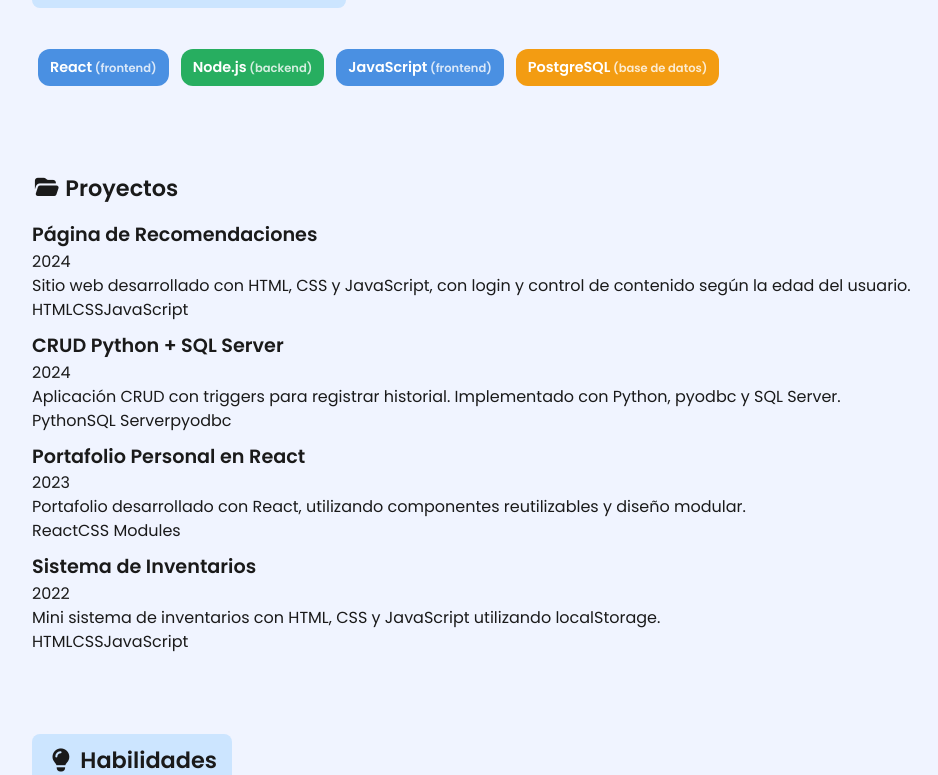
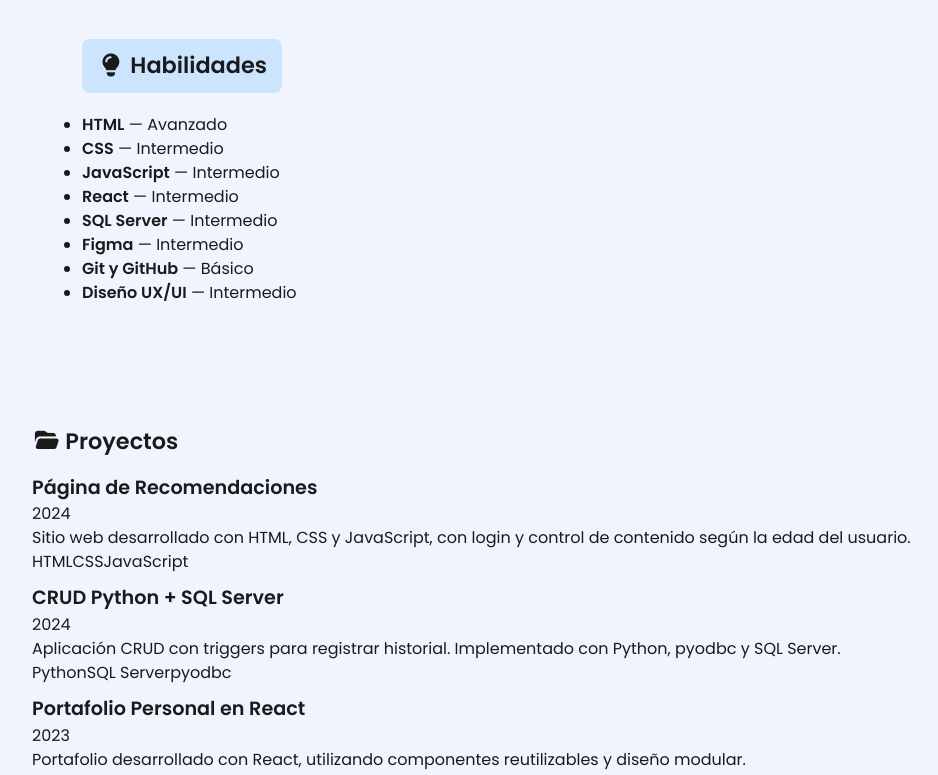
Before and after one commit to PROYECTOWEBREACT2/PROYECTO_REACT, a React (Vite) app: page / in a window 1280 px wide. Shown: the part 1858-2633 px from the top of the page, without its empty margins (18-956 px from the left). Built offline with nearby package versions, Linux system fonts and the light colour scheme.

Commit message:
feat: función agregarTecnologia en App.jsx y paso como prop

```diff
--- a/src/App.jsx
+++ b/src/App.jsx
@@ -1,5 +1,5 @@
-
-import React from "react";
+// src/App.jsx
+import React, { useState } from "react";
 
 import {
   CabeceraData,
@@ -11,39 +11,52 @@ import {
   HabilidadesData,
 } from "./data/cvData";
 
-
 import CabeceraCV from "./Componentes/CabeceraCV";
 import Perfil from "./Componentes/Perfil";
 import Educacion from "./Componentes/Educacion";
 import Experiencia from "./Componentes/Experiencia";
 import StackTecnologias from "./Componentes/StackTecnologias";
-import Habilidades from "./Componentes/Habilidades";
-import "./App.css";
+import ToggleHabilidades from "./Componentes/ToggleHabilidades";
+import FormularioTecnologia from "./Componentes/FormularioTecnologia";
 import Proyectos from "./Componentes/Proyectos";
-import "./App.css";
+
 import "./App.css";
 import "@fortawesome/fontawesome-free/css/all.min.css";
 
+function App() {
 
-function App() {
+  const [tecnologias, setTecnologias] = useState(
+    StackTecnologiasData.tecnologias
+  );
+
+
+  const agregarTecnologia = (nuevaTec) => {
+    setTecnologias(prev => [...prev, nuevaTec]);
+  };
+
   return (
-    <div >
+    <div>
       <CabeceraCV
-       nombre={CabeceraData.nombre}
-       rol={CabeceraData.rol}
-       contacto={CabeceraData.contacto} />
+        nombre={CabeceraData.nombre}
+        rol={CabeceraData.rol}
+        contacto={CabeceraData.contacto}
+      />
+
       <Perfil texto={PerfilData.texto} />
-      <Educacion educacion={EducacionData.educacion}  />
-      <StackTecnologias tecnologias={StackTecnologiasData.tecnologias}  />
+
+      <Educacion educacion={EducacionData.educacion} />
+      <ToggleHabilidades habilidades={HabilidadesData.habilidades} />
 
       <Proyectos proyectos={ProyectosData.proyectos} />
 
-       <Habilidades habilidades={HabilidadesData.habilidades} />
-        <Experiencia experiencias={ExperienciaData.experiencias}   />
+      <Experiencia experiencias={ExperienciaData.experiencias} />
+       <StackTecnologias tecnologias={tecnologias} />
+      <FormularioTecnologia onAgregar={agregarTecnologia} />
     </div>
   );
 }
 
 export default App;
 
+
 //app.jsx totalmente actualizada
```
